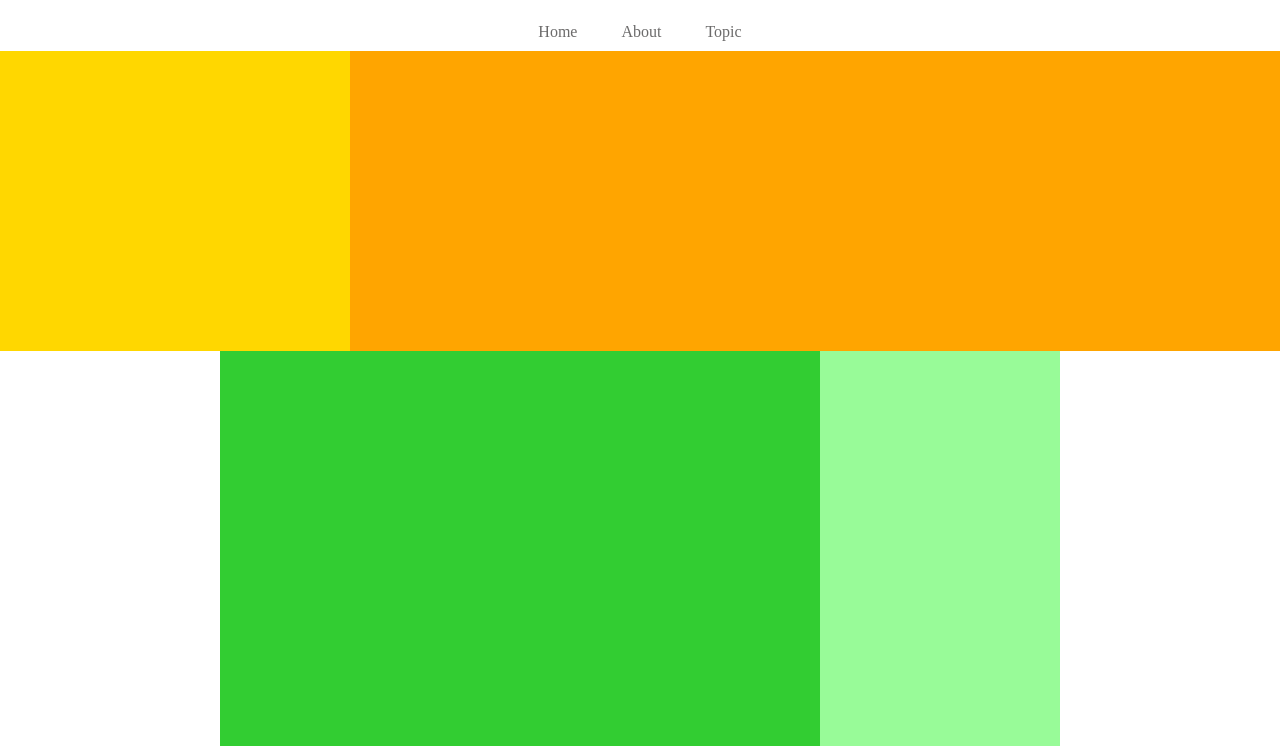
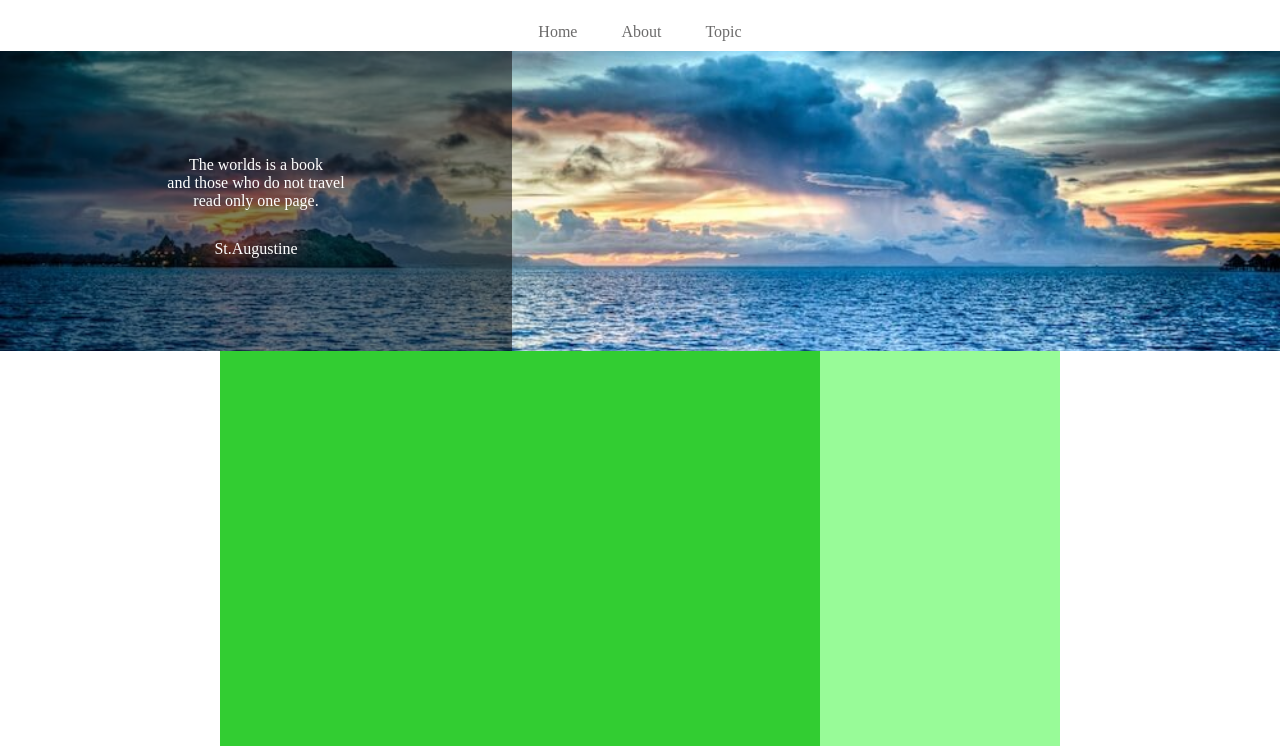
Before and after one commit to yunhao17/html, a plain HTML site: page caravan/index.html in a window 1280 px wide. Shown: the part 54-800 px from the top of the page. Drawn offline with Linux system fonts and the light colour scheme.

Commit message:
[Finish]1-6

```diff
--- a/caravan/index.html
+++ b/caravan/index.html
@@ -30,7 +30,17 @@
 
     <!-- main-visual用のdiv -->
     <div class="main-visual">
-      <div class="main-visual-content"></div>
+      <div class="main-visual-content">
+        <!-- pタグ(と文字)を追加 -->
+        <p class="main-visual-text">
+          The worlds is a book<br />
+          and those who do not travel<br />
+          read only one page.
+        </p>
+        <p class="main-visual-name">
+          St.Augustine
+        </p>
+      </div>
     </div>
 
     <!-- main用のdiv -->
--- a/caravan/style.css
+++ b/caravan/style.css
@@ -33,12 +33,23 @@ header.heading {
 .main-visual {
   width: 100%; /*横幅いっぱい*/
   height: 300px; /*高さ300px*/
-  background-color: orange; /*背景色orange*/
+  background-image: url(img/mv.jpg);
+  background-size: cover; /*縦横比を維持したまま背景領域を埋め尽くす*/
+  background-position: center; /*背景画像を中央に配置*/
 }
 .main-visual-content {
-  width: 350px; /*横幅350px*/
+  width: 40%; /*40%*/
   height: 300px; /*親の高さに揃える*/
-  background-color: gold; /*背景色gold*/
+  background-color: rgba(0, 0, 0, 0.5); /*背景色を半透明の黒にする*/
+  text-align: center; /*文字を中央揃えにする*/
+  padding-top: 105px; /*上側の内側余白で垂直方向の位置を調整*/
+}
+.main-visual-text {
+  color: #fff; /*文字色を白に変更*/
+}
+.main-visual-name {
+  margin-top: 30px; /*上側の外側の余白*/
+  color: #fff; /*文字色を白に変更*/
 }
 .main {
   width: 840px; /*横幅840px*/
```
Also changed, not shown: caravan/img/airport.jpg (added), caravan/img/asia.jpg (added), caravan/img/desert.jpg (added), caravan/img/forest.jpg (added), caravan/img/italy.jpg (added), caravan/img/japan.jpg (added), caravan/img/japan2.jpg (added), caravan/img/lake.jpg (added), caravan/img/mv.jpg (added), caravan/img/person.jpg (added), caravan/img/road.jpg (added), caravan/img/snow.jpg (added), 1 other file.
